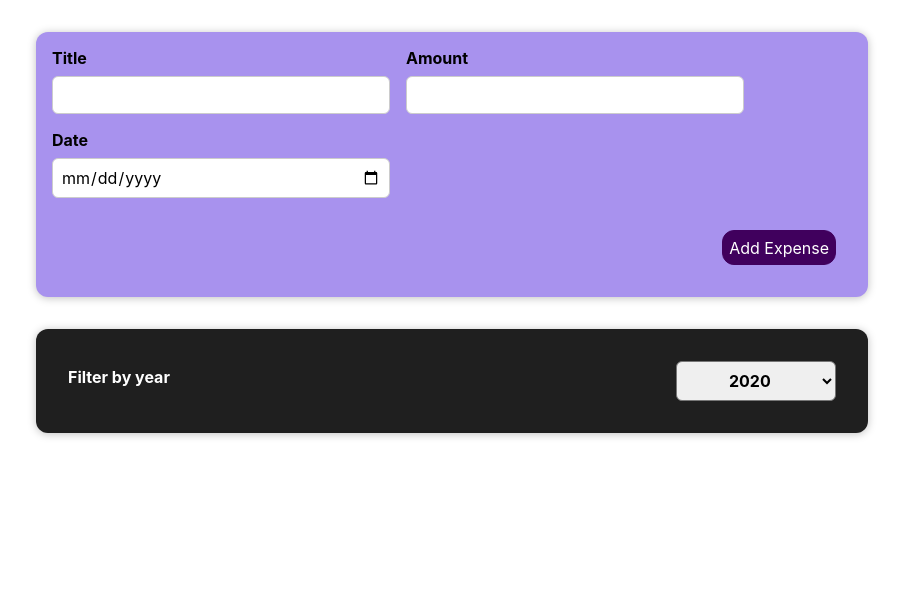
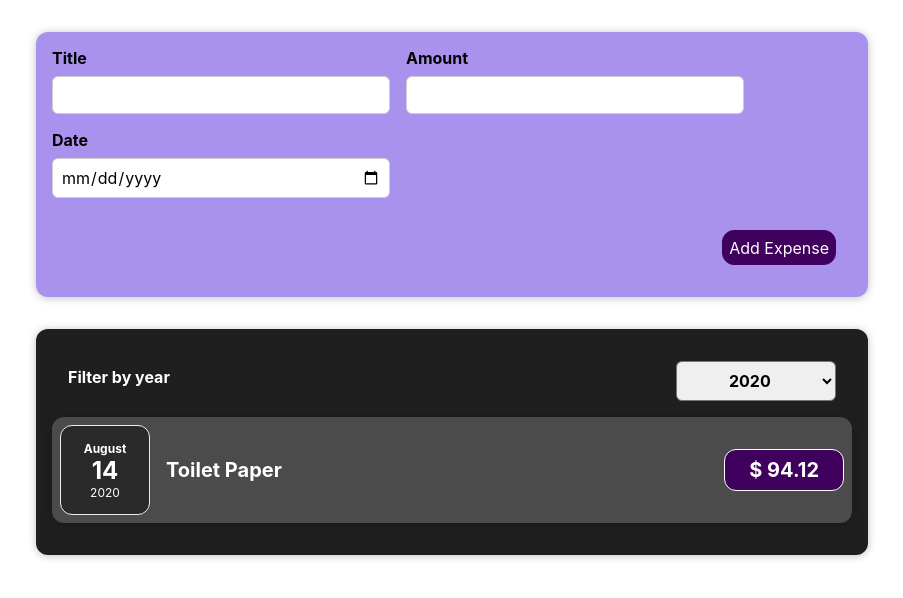
Before and after one commit to Karanjsk2k01/REACT-EXPENSE-TRACKER, a React (Create React App) app: page / in a window 1280 px wide. Shown: the top 598 px of the page, without its empty margins (188-1091 px from the left). Built offline with nearby package versions, Linux system fonts and the light colour scheme.

Commit message:
Added filter functionality based on the year

```diff
--- a/src/App.js
+++ b/src/App.js
@@ -4,10 +4,31 @@
 import Expenses from "./components/Expenses/Expenses";
 import NewExpense from './components/NewExpense/NewExpense';
 
-
 var App = () => {
 
-  const [expenses, setexpense] = useState([]);
+  const DummyData = [
+    {
+      id: 'e1',
+      Title: 'Toilet Paper',
+      Amount: 94.12,
+      Date: new Date(2020, 7, 14),
+    },
+    { id: 'e2', Title: 'New TV', Amount: 799.49, Date: new Date(2021, 2, 12) },
+    {
+      id: 'e3',
+      Title: 'Car Insurance',
+      Amount: 294.67,
+      Date: new Date(2021, 2, 28),
+    },
+    {
+      id: 'e4',
+      Title: 'New Desk (Wooden)',
+      Amount: 450,
+      Date: new Date(2021, 5, 12),
+    },
+  ];
+
+  const [expenses, setexpense] = useState(DummyData);
 
   const expense = (expenseDetails) => {
     setexpense((prev) => {
--- a/src/components/Expenses/ExpenseFilter.js
+++ b/src/components/Expenses/ExpenseFilter.js
@@ -14,10 +14,10 @@
       <div className='expenses-filter__control'>
         <label>Filter by year</label>
         <select value={props.selected} onChange={setFilteredValueHandler}>
+          <option value='2023'>2023</option>
           <option value='2022'>2022</option>
           <option value='2021'>2021</option>
           <option value='2020'>2020</option>
-          <option value='2019'>2019</option>
         </select>
       </div>
     </div>
--- a/src/components/Expenses/Expenses.js
+++ b/src/components/Expenses/Expenses.js
@@ -14,10 +14,17 @@
     setFilteredValue(selectedValue);
   }
 
+  const filteredExpenses = expenseData.filter(
+    (expense) => {
+      return expense.Date.getFullYear().toString() === filteredValue
+    }
+
+  );
+
   return (
     <Card className="expenses">
       <ExpenseFilter selected={filteredValue} onchangeFilter={onFilterChange} />
-      {expenseData.map((expense) => (
+      {filteredExpenses.map((expense) => (
         <ExpenseItem
           key={expense.id}
           title={expense.Title}
```
